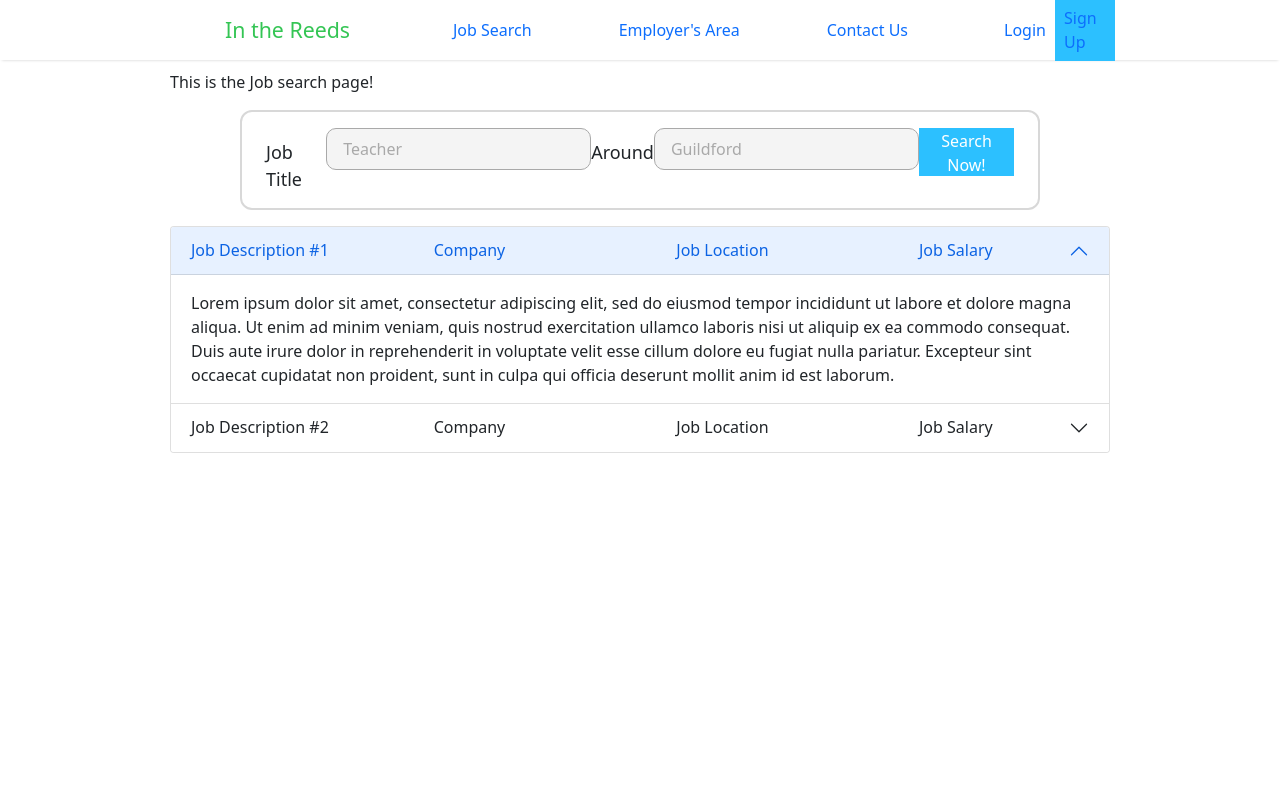
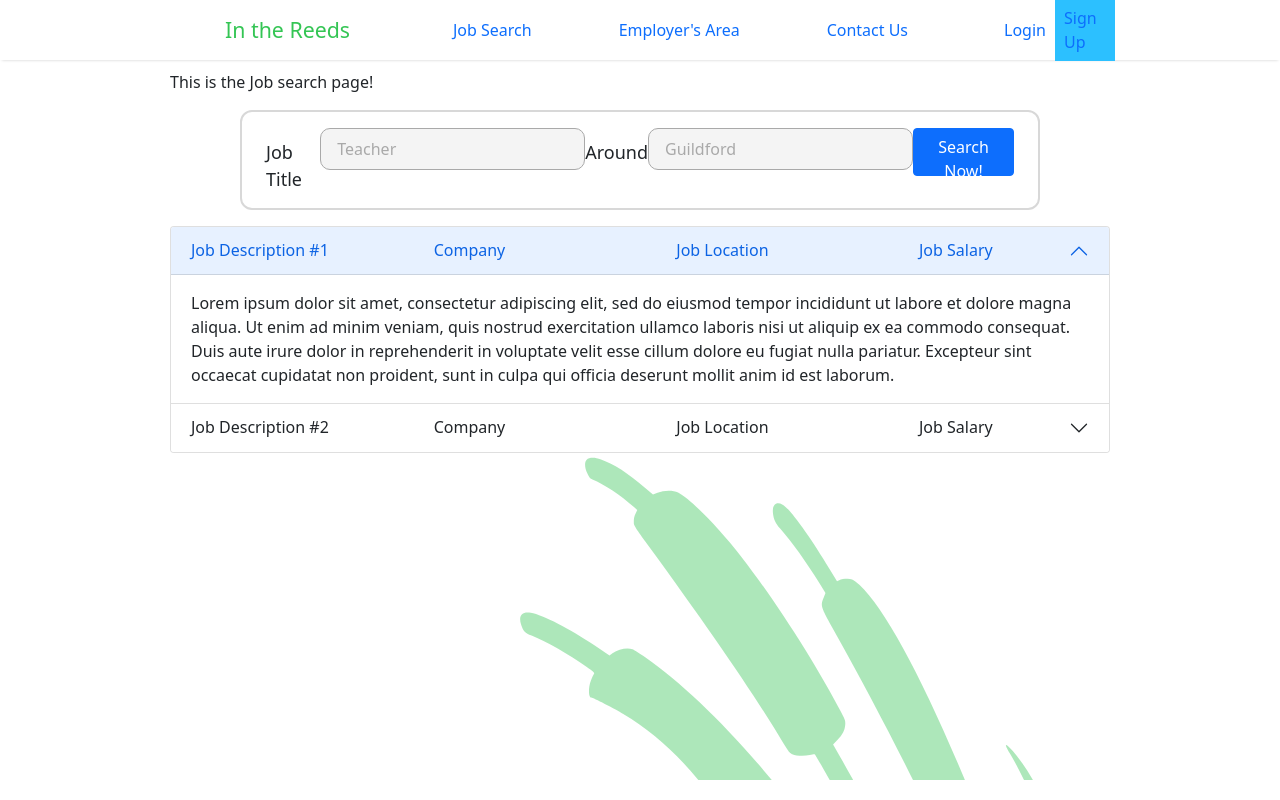
Before and after one commit to harv-ma/com3014_group18, a React (Create React App) app in the folder client/: page /search in a window 1280 px wide. Built offline with nearby package versions, Linux system fonts and the light colour scheme.

Commit message:
added image
Added reed image and bootstrap button

```diff
--- a/client/src/pages/JobList/JobList.jsx
+++ b/client/src/pages/JobList/JobList.jsx
@@ -1,12 +1,13 @@
 import React from "react";
-import { Component } from "react";
-import { Accordion} from "react-bootstrap";
+import Reeds from "../../components/svgs/Reeds";
+import { Accordion, Button} from "react-bootstrap";
 import "bootstrap/dist/css/bootstrap.min.css";
 import "./JobList.scss";
 
 const JobList = () => {
     return (
         <main id="joblist">
+            <Reeds />
             <p>This is the Job search page!</p>
             <div className="search">
                 <div className="inner">
@@ -14,7 +15,7 @@ const JobList = () => {
                     <input placeholder="Teacher"></input>
                     <label className="searchTitle">Around</label>
                     <input placeholder="Guildford"></input>
-                    <button>Search Now!</button>
+                    <button type="button" className="btn btn-primary">Search Now!</button>
                 </div>
             </div>
             <p></p>
```
